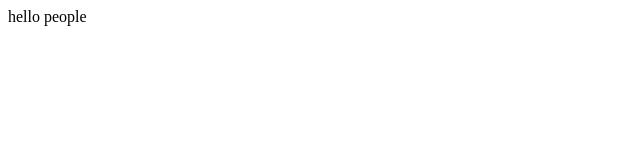
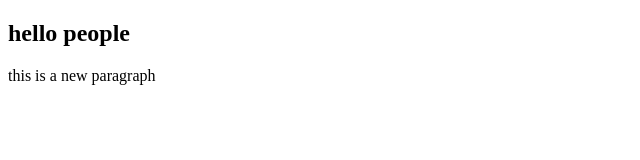
Before and after one commit to livetowinlife/git-exp, a plain HTML site: page index.html in a window 1280 px wide. Shown: the whole page, without its empty margins (0-640 px from the left). Drawn offline with Linux system fonts and the light colour scheme.

Commit message:
paragraph added

```diff
--- a/index.html
+++ b/index.html
@@ -7,7 +7,8 @@
     <title>Document</title>
 </head>
 <body>
-    hello people
+    <h2>hello people</h2>
+    <p>this is a new paragraph</p>
 
 </body>
 </html>
```
